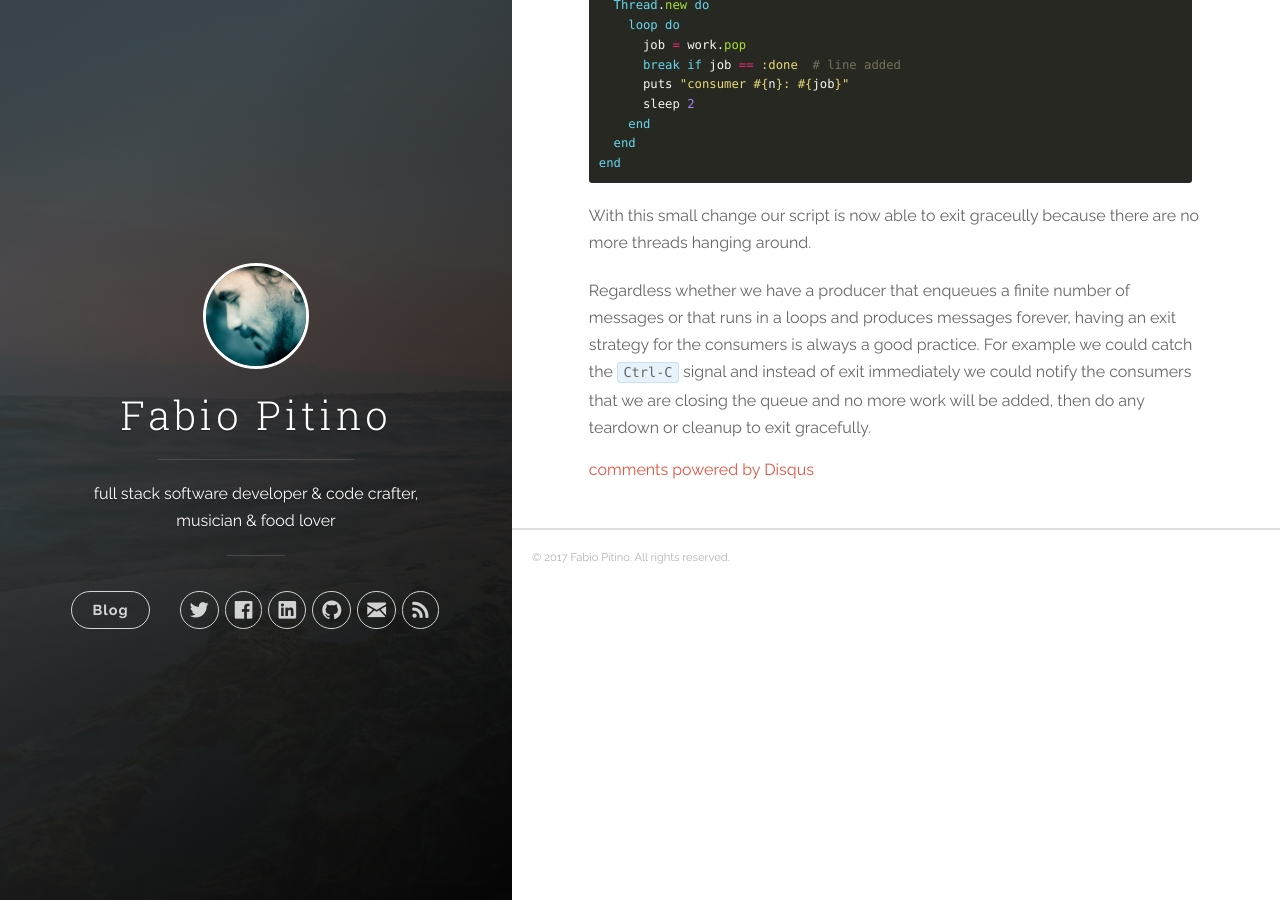
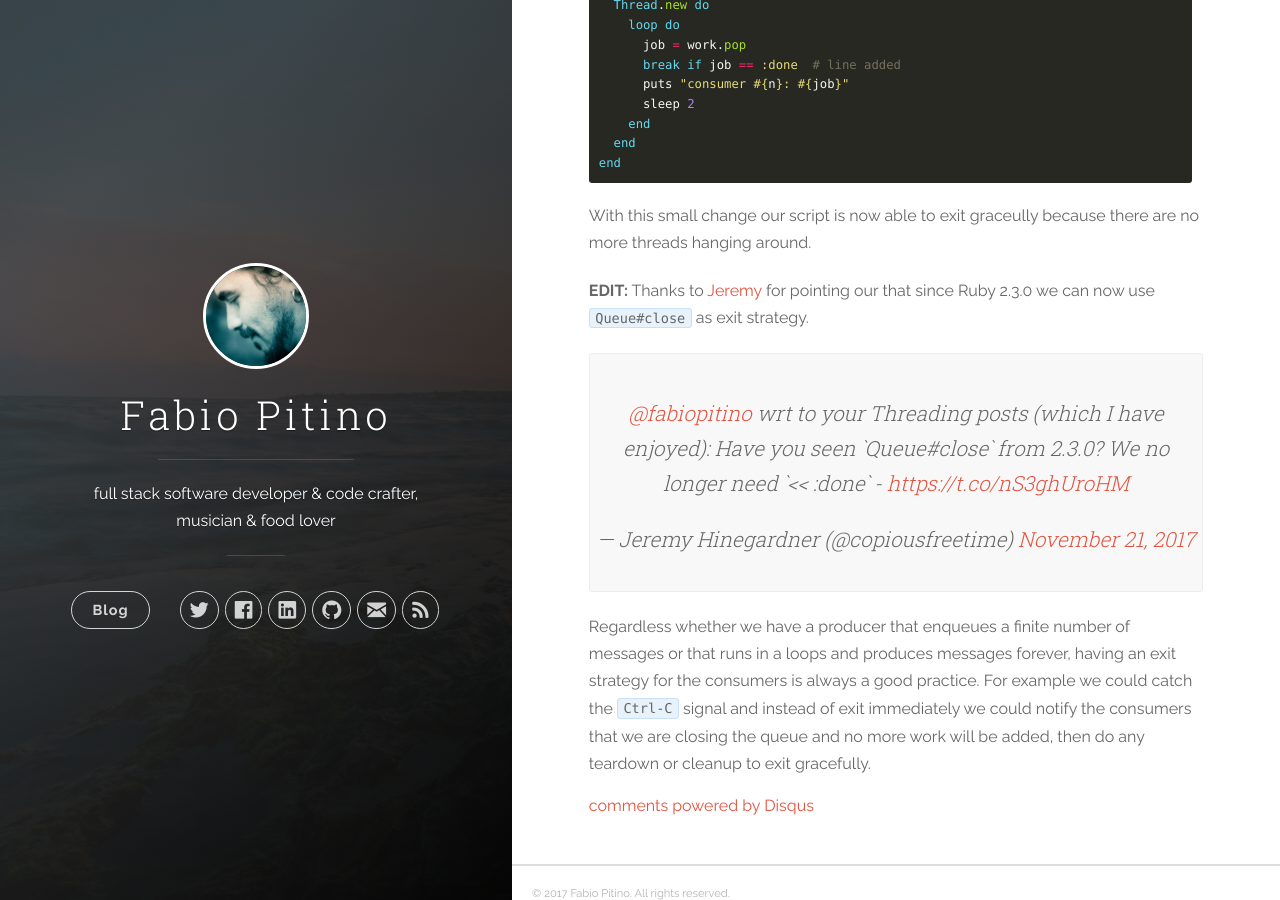
Before and after one commit to hspazio/hspazio.github.io, a Jekyll site: the page built from _posts/2017-11-05-ruby-threads-and-queues.markdown, in a window 1280 px wide and 900 px high, scrolled down 5475 px. Built offline with Jekyll 4.4.1, drawn with Linux system fonts in a browser that asks for light colours; nearby versions of some CDN libraries; comment, search, counter and statistics services are not loaded.

Commit message:
add Jeremys twitter message for Queue#close

```diff
--- a/_posts/2017-11-05-ruby-threads-and-queues.markdown
+++ b/_posts/2017-11-05-ruby-threads-and-queues.markdown
@@ -198,4 +198,9 @@ end
 
 With this small change our script is now able to exit graceully because there are no more threads hanging around.
 
+__EDIT:__ Thanks to [Jeremy](https://twitter.com/copiousfreetime) for pointing our that since Ruby 2.3.0 we can now use `Queue#close` as exit strategy.
+
+<blockquote class="twitter-tweet" data-lang="en"><p lang="en" dir="ltr"><a href="https://twitter.com/fabiopitino?ref_src=twsrc%5Etfw">@fabiopitino</a> wrt to your Threading posts (which I have enjoyed): Have you seen `Queue#close` from 2.3.0? We no longer need `&lt;&lt; :done` - <a href="https://t.co/nS3ghUroHM">https://t.co/nS3ghUroHM</a></p>&mdash; Jeremy Hinegardner (@copiousfreetime) <a href="https://twitter.com/copiousfreetime/status/932827494863925248?ref_src=twsrc%5Etfw">November 21, 2017</a></blockquote>
+<script async src="https://platform.twitter.com/widgets.js" charset="utf-8"></script>
+
 Regardless whether we have a producer that enqueues a finite number of messages or that runs in a loops and produces messages forever, having an exit strategy for the consumers is always a good practice. For example we could catch the `Ctrl-C` signal and instead of exit immediately we could notify the consumers that we are closing the queue and no more work will be added, then do any teardown or cleanup to exit gracefully.
```
